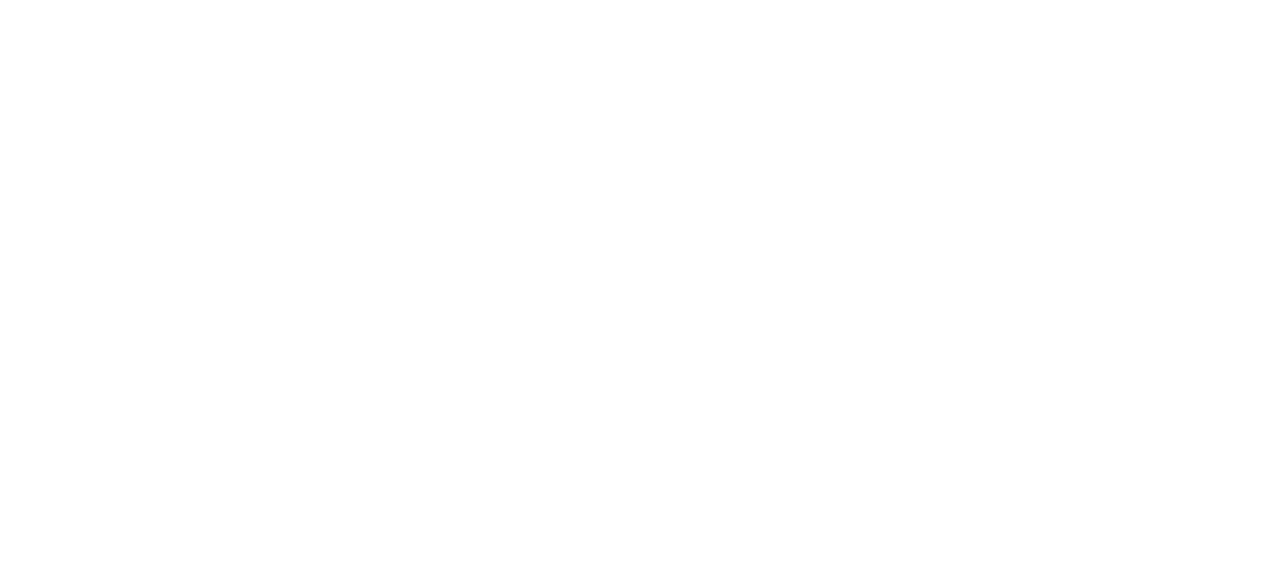
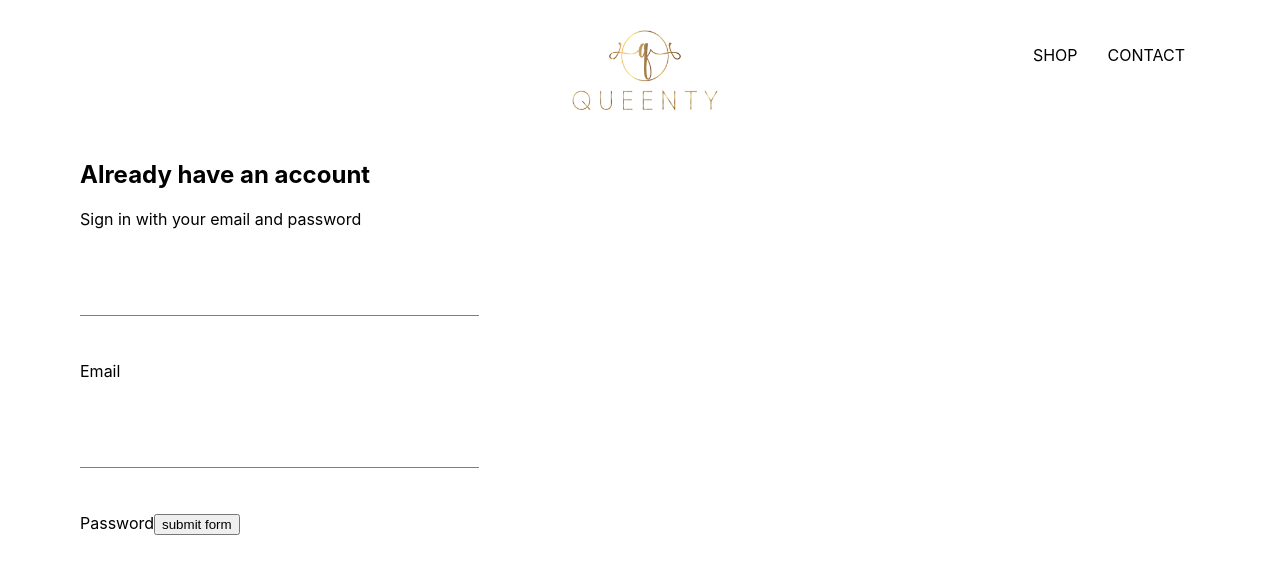
Before and after one commit to wangchunrong1983/ecommerce-website, a React (Create React App) app: page /signin in a window 1280 px wide. Shown: the top 574 px of the page. Built offline with nearby package versions, Linux system fonts and the light colour scheme.

Commit message:
set up signup & signin page

```diff
--- a/src/App.css
+++ b/src/App.css
@@ -2,3 +2,8 @@ body {
 
    padding: 20px 80px;
 }
+
+a {
+   text-decoration: none;
+   color:black;
+}
--- a/src/App.js
+++ b/src/App.js
@@ -3,14 +3,18 @@ import {Route, Switch} from 'react-router-dom';
 import './App.css';
 import HomePage from './pages/homepage/homepage';
 import ShopPage from './pages/shop/shop';
+import Header from './components/header/header';
+import SignInAndSignUpPage from './pages/sign-in-up/sign-in-up';
 
 
 function App() {
   return (
     <div>
+      <Header />
       <Switch>
         <Route exact path='/' component={HomePage} />
         <Route path='/shop' component={ShopPage} />
+        <Route path='/signin' component={SignInAndSignUpPage} />
       </Switch>
     </div>
   );
--- a/src/components/directory/directory.scss
+++ b/src/components/directory/directory.scss
@@ -3,4 +3,5 @@
     display: flex;
     flex-wrap: wrap;
     justify-content: space-between;
+    margin-top: 25px;
   }
--- /dev/null
+++ b/src/components/form-input/form-input.jsx
@@ -0,0 +1,17 @@
+import React from 'react';
+
+import './form-input.scss';
+
+const FormInput = ({handleChange, label, ...otherProps}) => (
+  <div className='group'>
+    <input className='form-input' onChange={handleChange} {...otherProps} />
+    {
+        label?
+        (<label className={`${otherProps.value.length? 'shrink' : ''} form-input-label`}>
+        {label}
+        </label>) : null
+    }
+  </div>
+)
+
+export default FormInput;
--- /dev/null
+++ b/src/components/form-input/form-input.scss
@@ -0,0 +1,54 @@
+$sub-color: grey;
+$main-color: black;
+
+@mixin shrinkLabel {
+  top: -14px;
+  font-size: 12px;
+  color: $main-color;
+}
+
+.group {
+  position: relative;
+  margin: 45px 0;
+
+  .form-input {
+    background: none;
+    background-color: white;
+    color: $sub-color;
+    font-size: 18px;
+    padding: 10px 10px 10px 5px;
+    display: block;
+    width: 100%;
+    border: none;
+    border-radius: 0;
+    border-bottom: 1px solid $sub-color;
+    margin: 25px 0;
+
+    &:focus {
+      outline: none;
+    }
+
+    &:focus ~ .form-input-label {
+      @include shrinkLabel();
+    }
+  }
+
+  input[type='password'] {
+    letter-spacing: 0.3em;
+  }
+
+  .form-input-label {
+    color: $sub-color;
+    font-size: 16px;
+    font-weight: normal;
+    position: absolute;
+    pointer-events: none;
+    left: 5px;
+    top: 10px;
+    transition: 300ms ease all;
+
+    &.shrink {
+      @include shrinkLabel();
+    }
+  }
+}
--- /dev/null
+++ b/src/components/header/header.jsx
@@ -0,0 +1,19 @@
+import React from 'react';
+import {Link} from 'react-router-dom';
+import  image from '../../image/4.png';
+import './header.scss';
+
+const Header = () => (
+  <div className='header'>
+    <Link to='/' className='logo-container' >
+      <img src={image} alt='queenty logo' style={{height:250, width:350}} />
+    </Link>
+
+    <div className='options'>
+      <Link className='option' to='/shop'>SHOP</Link>
+      <Link className='option' to='/shop'>CONTACT</Link>
+    </div>
+  </div>
+)
+
+export default Header;
--- /dev/null
+++ b/src/components/header/header.scss
@@ -0,0 +1,33 @@
+.header {
+    height: 70px;
+    width: 100%;
+    display: flex;
+    justify-content: space-between;
+    margin-bottom: 50px;
+
+
+    .image{
+      margin-bottom:30px;
+    }
+
+    .options {
+      width: 50%;
+      height: 100%;
+      display: flex;
+      align-items: center;
+      justify-content: flex-end;
+
+      .option {
+        padding: 10px 15px;
+      }
+    }
+  }
+
+  .logo-container {
+      display: flex;
+      align-items: center;
+      justify-content: center;
+      margin-left: 390px;
+      margin-top: 50px;
+      margin-bottom: 100px;
+  }
--- /dev/null
+++ b/src/components/sign-in/sign-in.jsx
@@ -0,0 +1,46 @@
+import React from 'react';
+import FormInput from '../form-input/form-input';
+import './sign-in.scss';
+
+class SignIn extends React.Component {
+  constructor(props) {
+    super(props);
+
+    this.state = {
+      email:'',
+      password:''
+    }
+  }
+
+  handleSubmit = event => {
+    event.preventDefault();
+    this.setState({email: '', password: ''})
+  }
+
+  handleChange = event => {
+    const { value, name } = event;
+    this.setState({[name]:value})
+  }
+
+    render(){
+      return (
+        <div className='sign-in'>
+          <h2>Already have an account</h2>
+          <span>Sign in with your email and password</span>
+
+          <form onSubmit={this.handleSubmit}>
+            <FormInput name='email' value={this.state.email} handleChange={this.handleChange} require />
+            <label>Email</label>
+
+            <FormInput name='password' value={this.state.password} handleChange={this.handleChange} require />
+            <label>Password</label>
+
+            <input type='submit' value='submit form'/>
+          </form>
+        </div>
+      )
+    }
+}
+
+
+export default SignIn;
--- /dev/null
+++ b/src/components/sign-in/sign-in.scss
@@ -0,0 +1,5 @@
+.sign-in {
+    width: 30vw;
+    display: flex;
+    flex-direction: column;
+  }
--- /dev/null
+++ b/src/pages/sign-in-up/sign-in-up.jsx
@@ -0,0 +1,13 @@
+import React from 'react' ;
+
+import './sign-in-up.scss';
+import SignIn from '../../components/sign-in/sign-in';
+
+
+const SignInAndSignUpPage = () => (
+  <div className='sign-in-and-sign-up'>
+    <SignIn />
+  </div>
+)
+
+export default SignInAndSignUpPage;
```
Also changed, not shown: src/components/collection-preview/collection-preview.jsx (line endings or trailing spaces), src/image/1-02 copy.jpg (added), src/image/4.png (added), src/pages/sign-in-up/sign-in-up.scss (added).
